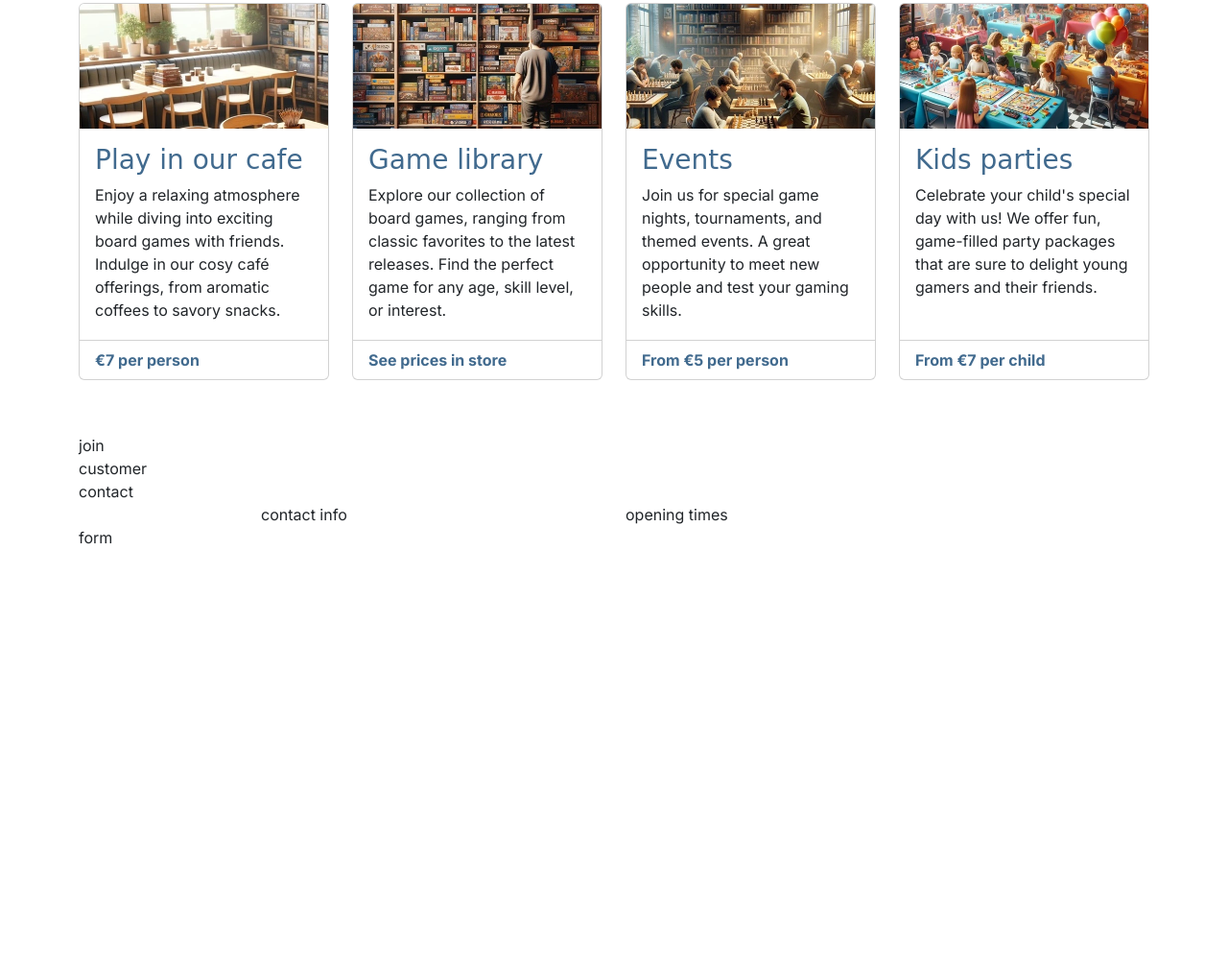
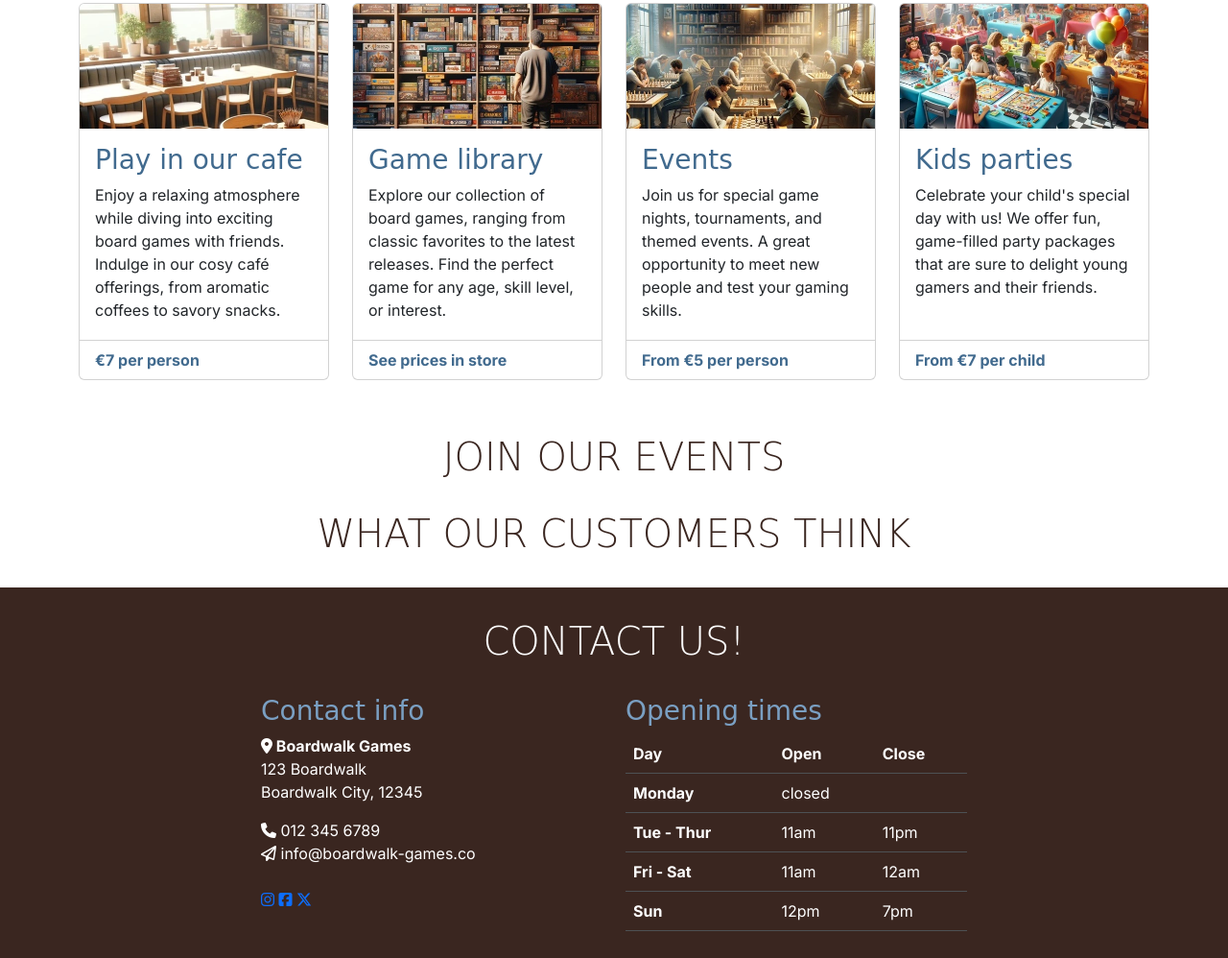
Before and after one commit to rewantal555-blip/boardwalk-games, a plain HTML site: page index.html in a window 1280 px wide. Shown: the part 656-1654 px from the top of the page at 96% size. Before the commit the page ends 1228 px from the top, so only its background shows below. Drawn offline with nearby package versions, Linux system fonts and the light colour scheme; a web font is replaced by a local one.

Commit message:
add contact section and styling

```diff
--- a/assets/css/style.css
+++ b/assets/css/style.css
@@ -11,6 +11,9 @@
  --light-hightlight-color:#7a9fc2;    /* light blue */
 }
 /* Global styles */
+html {
+    scroll-behavior: smooth;
+}
 body {
     font-family: var(--primary-font);
 
@@ -70,6 +73,36 @@ color: var(--highlight-color);
     background-color: transparent;
     border-top: none;
 }
+/* contact section */
+#contact {
+    background-color: var(--primary-color);
+    color:white;
+    padding-bottom: 3rem;
+}
+
+#contact h2 {
+    color: white;
+}
+
+#contact .sub-heading-color {
+    color: var(--light-hightlight-color);
+}
+#contact .social-links a svg  {
+    color: var( --light-hightlight-color);
+    font-size: 1.9rem;
+    transition: color 0.3s ease-in-out;
+}
+#contact .social-links svg:hover {
+color: var(--secondary-color);
+}
+#contact svg {
+color: var(--secondary-color);
+         font-size: 1.2rem;
+    margin-right: 15px;
+}
+#contact .table-dark *{
+    background-color: transparent;
+}
 
 
 /* .container .row{
@@ -110,14 +143,41 @@ border: 2px solid black ;
         min-height: 195px;
     }
 }
-/* game library/ favouriye */
+/* game library/ favourite */
 /* Medium devices (tablets, 768px and up) */
  @media screen and (min-width: 768px) {
    /* Make all library games cards the sam e height for consistency */
-    #favourite .card-body, #game-library .card-body {
-        min-height: 210px;
+    #favourite .card-body {
+        min-height: 215px;
     }
 }
+@media screen and (min-width: 768px) {
+   /* Make all library games cards the sam e height for consistency */
+     #game-library .card-body {
+        min-height: 160px;
+    }
+}
+/* xxl devices (larger desktops, 1400px and up) */
+@media screen and (min-width: 1400px) {
+    /* make all service cards the same height for consistency */
+    #favourite .card-body{
+        min-height: 220px;
+    }
+}
+@media screen and (min-width: 1400px) {
+    /* make all service cards the same height for consistency */
+    #game-library .card-body {
+        min-height: 180px;
+    }
+}
+/* contact section */
+/* @media screen and (max-width: 576px) {
+
+     #times {
+      margin-top: 2rem;
+    }
+}  */
+
 /* xxl devices (larger desktops, 1400px and up) */
 /* @media screen and (min-width: 1400px) { */
     /* make all service cards the same height for consistency */
--- a/index.html
+++ b/index.html
@@ -67,7 +67,7 @@
               >
             </li>
             <li class="nav-item">
-              <a class="nav-link" href="#service">Services</a>
+              <a class="nav-link" href="#services">Services</a>
             </li>
             <li class="nav-item">
               <a class="nav-link" href="#events">Events</a>
@@ -189,8 +189,11 @@
           </div>
           <div class="col-12 col-md-6 col-xl-3">
             <div class="card">
-                        <img src="assets/images/services-1.webp" class="card-img-top"
-                            alt="Boardwalk games cafe table by a window, stacks of boardgames can be seen on the table">
+              <img
+                src="assets/images/services-1.webp"
+                class="card-img-top"
+                alt="Boardwalk games cafe table by a window, stacks of boardgames can be seen on the table"
+              />
               <div class="card-body">
                 <h3 class="card-title sub-heading-color">Play in our cafe</h3>
                 <p class="card-text">
@@ -206,8 +209,11 @@
           </div>
           <div class="col-12 col-md-6 col-xl-3">
             <div class="card">
-                        <img src="assets/images/services-2.webp" class="card-img-top"
-                            alt="Board games stacked in bookshelves, a man can be seen browsing the shelves" />
+              <img
+                src="assets/images/services-2.webp"
+                class="card-img-top"
+                alt="Board games stacked in bookshelves, a man can be seen browsing the shelves"
+              />
               <div class="card-body">
                 <!-- bootstrap cards come as h5 by default, changed to h3 to fit project heading hierarchy -->
                 <h3 class="card-title sub-heading-color">Game library</h3>
@@ -224,7 +230,7 @@
           </div>
           <div class="col-12 col-md-6 col-xl-3">
             <div class="card">
-                        <img src="assets/images/services-3.webp" class="card-img-top">
+              <img src="assets/images/services-3.webp" class="card-img-top" />
               <div class="card-body">
                 <h3 class="card-title sub-heading-color">Events</h3>
                 <p class="card-text">
@@ -240,8 +246,11 @@
           </div>
           <div class="col-12 col-md-6 col-xl-3">
             <div class="card">
-                        <img src="assets/images/services-4.webp" class="card-img-top"
-                            alt="A kids party being held at Boardwalk Games">
+              <img
+                src="assets/images/services-4.webp"
+                class="card-img-top"
+                alt="A kids party being held at Boardwalk Games"
+              />
               <div class="card-body">
                 <h3 class="card-title sub-heading-color">Kids parties</h3>
                 <p class="card-text">
@@ -261,7 +270,9 @@
       <!-- Information section -->
       <section class="container">
         <div class="row">
-          <div class="col-12">join</div>
+          <div class="col-12 text-center">
+            <h2 class="display-6">Join our events</h2>
+          </div>
           <div class="col-12 col-xl-6"></div>
           <div class="col-12 col-xl-6"></div>
           <div class="col-12"></div>
@@ -270,7 +281,9 @@
       <!-- Testimonials section -->
       <section class="container">
         <div class="row">
-          <div class="col-12">customer</div>
+          <div class="col-12 text-center">
+            <h2 class="display-6">What our customers think</h2>
+          </div>
           <div class="col-12 col-md-6 col-xl-4"></div>
           <div class="col-12 col-md-6 col-xl-4"></div>
           <div class="col-12 col-md-6 col-xl-4"></div>
@@ -279,14 +292,89 @@
     </main>
     <!-- footer/ Contact section -->
     <!-- margin top auto added to push the footer in the bottom of page -->
-    <footer class="mt-auto">
-      <div class="container">
+    <footer id="contact" class="mt-auto">
+      <div class="container section">
         <div class="row justify-content-center">
-          <div class="col-12">contact</div>
-          <!-- contact information -->
-          <div class="col-12 col-md-6 col-xl-4">contact info</div>
-          <div class="col-12 col-md-6 col-xl-4">opening times</div>
-          <div class="col-12">form</div>
+          <div class="col-12 text-center">
+            <h2 class="display-6">Contact us!</h2>
+          </div>
+          <!-- Contact info -->
+          <div class="col-12 col-md-6 col-xl-4">
+            <h3 class="sub-heading-color">Contact info</h3>
+            <address>
+              <strong
+                ><i class="fa-solid fa-location-dot"></i> Boardwalk
+                Games</strong
+              ><br />
+              123 Boardwalk<br />
+              Boardwalk City, 12345
+            </address>
+            <p>
+              <i class="fa-solid fa-phone"></i> 012 345 6789<br />
+              <i class="fa-regular fa-paper-plane"></i> info@boardwalk-games.co
+            </p>
+            <div class="social-links my-4">
+              <a
+                href="https://www.instagram.com"
+                target="_blank"
+                aria-label="Visit our Instagram page (opens in a new tab)"
+                rel="noopener"
+                ><i class="fa-brands fa-instagram"></i
+              ></a>
+              <a
+                href="https://www.facebook.com"
+                target="_blank"
+                aria-label="Visit our Facebook page (opens in a new tab)"
+                rel="noopener"
+                ><i class="fa-brands fa-square-facebook"></i
+              ></a>
+              <a
+                href="https://www.x.com"
+                target="_blank"
+                aria-label="Visit our X feed (opens in a new tab)"
+                rel="noopener"
+                ><i class="fa-brands fa-x-twitter"></i
+              ></a>
+            </div>
+          </div>
+
+          <!-- Opening times -->
+          <div  id="times" class="col-12 col-md-6 col-xl-4">
+            <h3 class="sub-heading-color">Opening times</h3>
+            <table class="table table-dark">
+              <thead>
+                <tr>
+                  <th scope="col">Day</th>
+                  <th scope="col">Open</th>
+                  <th scope="col">Close</th>
+                </tr>
+              </thead>
+              <tbody>
+                <tr>
+                  <th scope="row">Monday</th>
+                  <td>closed</td>
+                  <td></td>
+
+                </tr>
+                <tr>
+                  <th scope="row">Tue - Thur</th>
+                  <td>11am</td>
+                  <td>11pm</td>
+
+                </tr>
+                <tr>
+                  <th scope="row">Fri - Sat</th>
+                  <td>11am</td>
+                  <td>12am</td>
+                </tr>
+                <tr>
+                  <th scope="row">Sun</th>
+                  <td>12pm</td>
+                  <td>7pm</td>
+                </tr>
+              </tbody>
+            </table>
+          </div>
         </div>
       </div>
     </footer>
```
Also changed, not shown: game-library.html (+85 -27 lines). Lines whose indentation alone changed are shown as unchanged.
